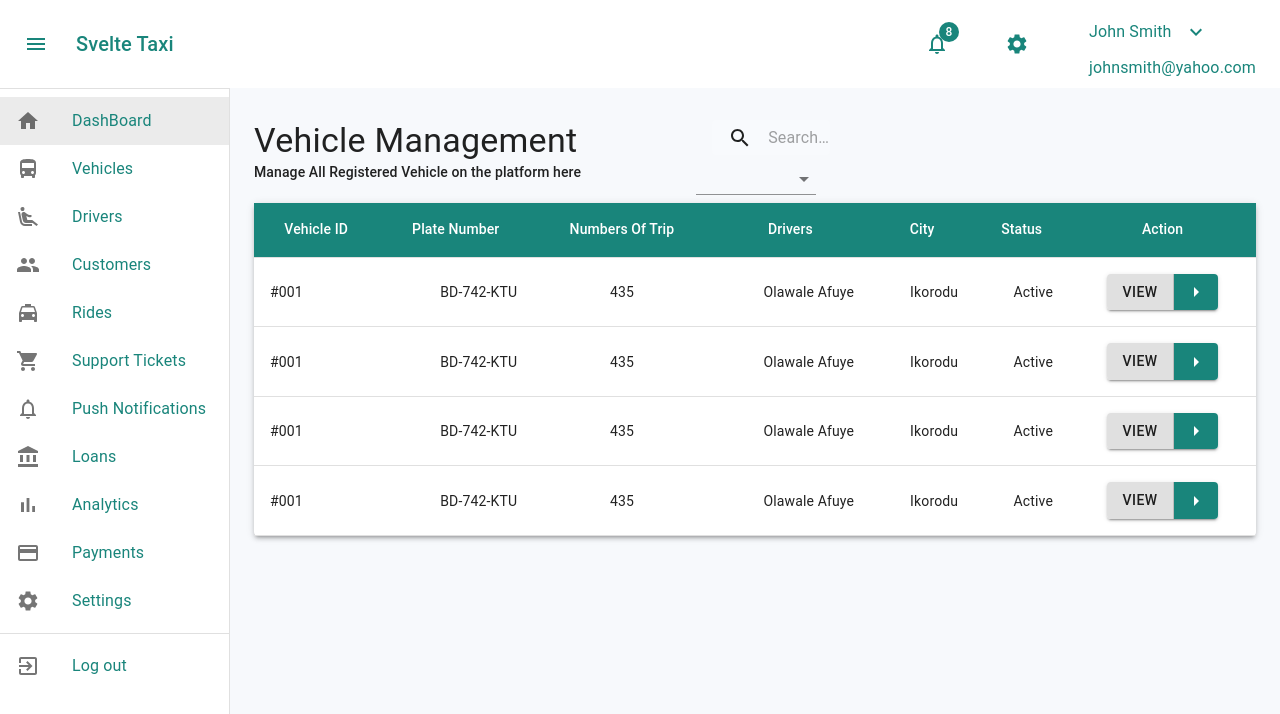
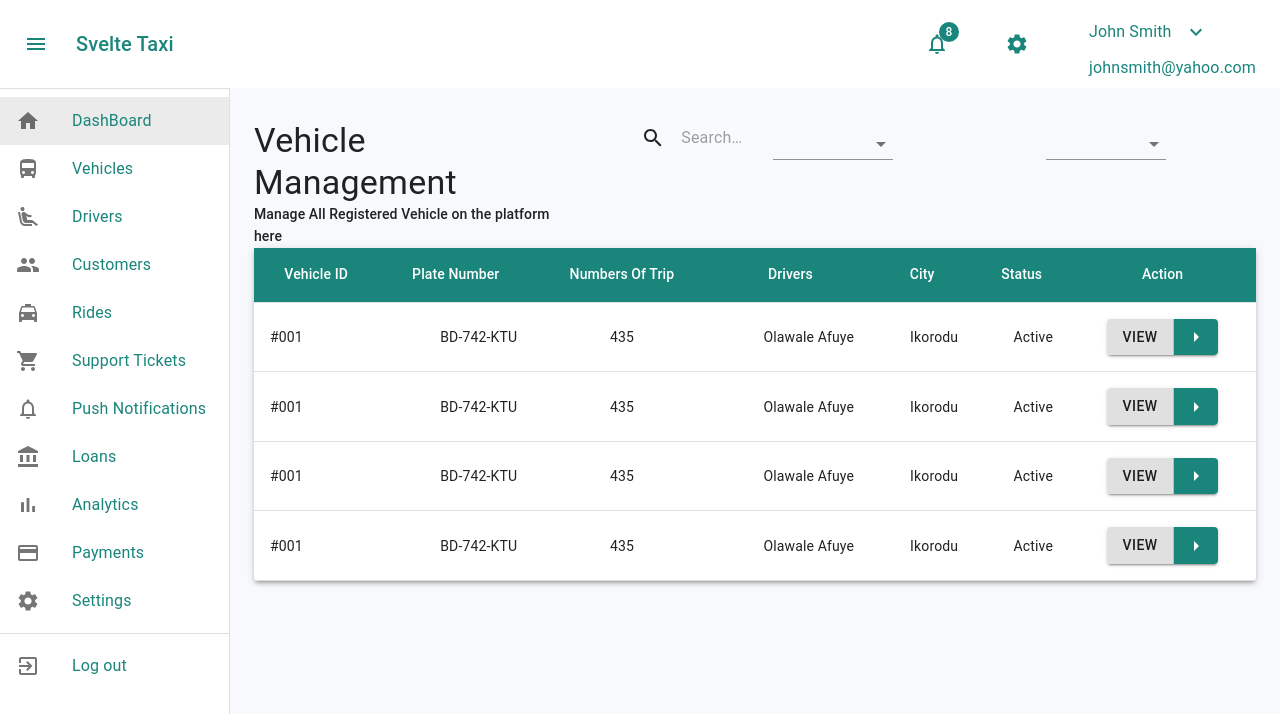
Before and after one commit to walosha/svelte_taxi, a React (Create React App) app: page /vehicles in a window 1280 px wide. Shown: the top 714 px of the page. Built offline with nearby package versions, Linux system fonts and the light colour scheme.

Commit message:
fixed grid issues on pages

```diff
--- a/src/components/Select.jsx
+++ b/src/components/Select.jsx
@@ -15,7 +15,7 @@ const useStyles = makeStyles(theme => ({
   }
 }));
 
-export default function ControlledOpenSelect() {
+export default function ControlledOpenSelect({ label }) {
   const classes = useStyles();
   const [age, setAge] = useState("");
   const [open, setOpen] = useState(false);
@@ -42,6 +42,7 @@ export default function ControlledOpenSelect() {
         onOpen={handleOpen}
         value={age}
         onChange={handleChange}
+        label={label}
       >
         <MenuItem value="">
           <em>None</em>
--- a/src/pages/loans.jsx
+++ b/src/pages/loans.jsx
@@ -111,9 +111,9 @@ export default function Loans() {
                   <TableCell align="right">{loan.LoanID}</TableCell>
                   <TableCell align="right">{loan.Amount}</TableCell>
                   <TableCell align="right">{loan.Interest}</TableCell>
-                  <TableCell align="right">{loan.DriverName}</TableCell>
-                  <TableCell align="right">{loan.DateDisbursed}</TableCell>
-                  <TableCell align="right">{loan.PaymentMethod}</TableCell>
+                  <TableCell align="center">{loan.DriverName}</TableCell>
+                  <TableCell align="center">{loan.DateDisbursed}</TableCell>
+                  <TableCell align="center">{loan.PaymentMethod}</TableCell>
                   <TableCell align="right">
                     <DropDownButton />
                   </TableCell>
--- a/src/pages/support-tickets.jsx
+++ b/src/pages/support-tickets.jsx
@@ -78,12 +78,15 @@ export default function SupportTickets() {
   return (
     <main className={classes.content}>
       <Container maxWidth="lg" className={classes.container}>
+        <Grid container spacing={3}>
+          <Grid item md={5}>
             <SectionHeader
               title="Support Tickets"
               content="Respond To Customers and Drivers Complaints"
             />
-
+          </Grid>
           <Grid item md={7}>
+            <Grid container>
               <Grid item md={3}>
                 <div className={classes.search}>
                   <div className={classes.searchIcon}>
@@ -98,6 +101,8 @@ export default function SupportTickets() {
                     inputProps={{ "aria-label": "search" }}
                   />
                 </div>
+              </Grid>
+            </Grid>
           </Grid>
         </Grid>
         <Grid>
--- a/src/pages/vehicles.jsx
+++ b/src/pages/vehicles.jsx
@@ -80,13 +80,14 @@ export default function Vehicles() {
     <main className={classes.content}>
       <Container maxWidth="lg" className={classes.container}>
         <Grid container spacing={5}>
-          <Grid item md={5}>
+          <Grid item md={4}>
             <SectionHeader
               title="Vehicle Management"
               content="Manage All Registered Vehicle on the platform here"
             />
           </Grid>
-          <Grid item md={7}>
+          <Grid item md={8}>
+            <Grid container>
               <Grid item md={3}>
                 <div className={classes.search}>
                   <div className={classes.searchIcon}>
@@ -102,8 +103,12 @@ export default function Vehicles() {
                   />
                 </div>
               </Grid>
-            <Grid item md={3}>
+              <Grid item md={5}>
+                <ControlledOpenSelect label={<span>Sorting: </span>} />
+              </Grid>
+              <Grid item md={4}>
                 <ControlledOpenSelect />
+              </Grid>
             </Grid>
           </Grid>
         </Grid>
```
Lines whose indentation alone changed are shown as unchanged.
